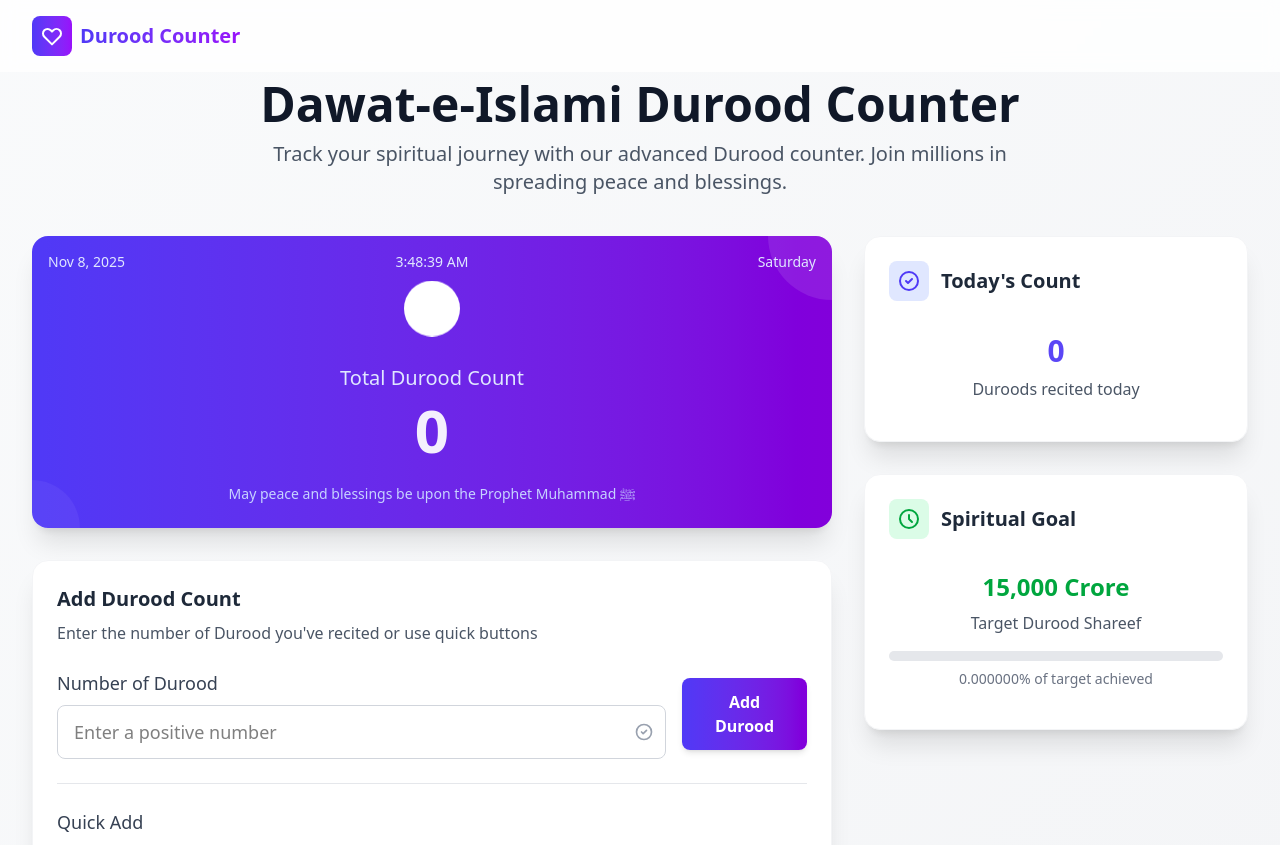
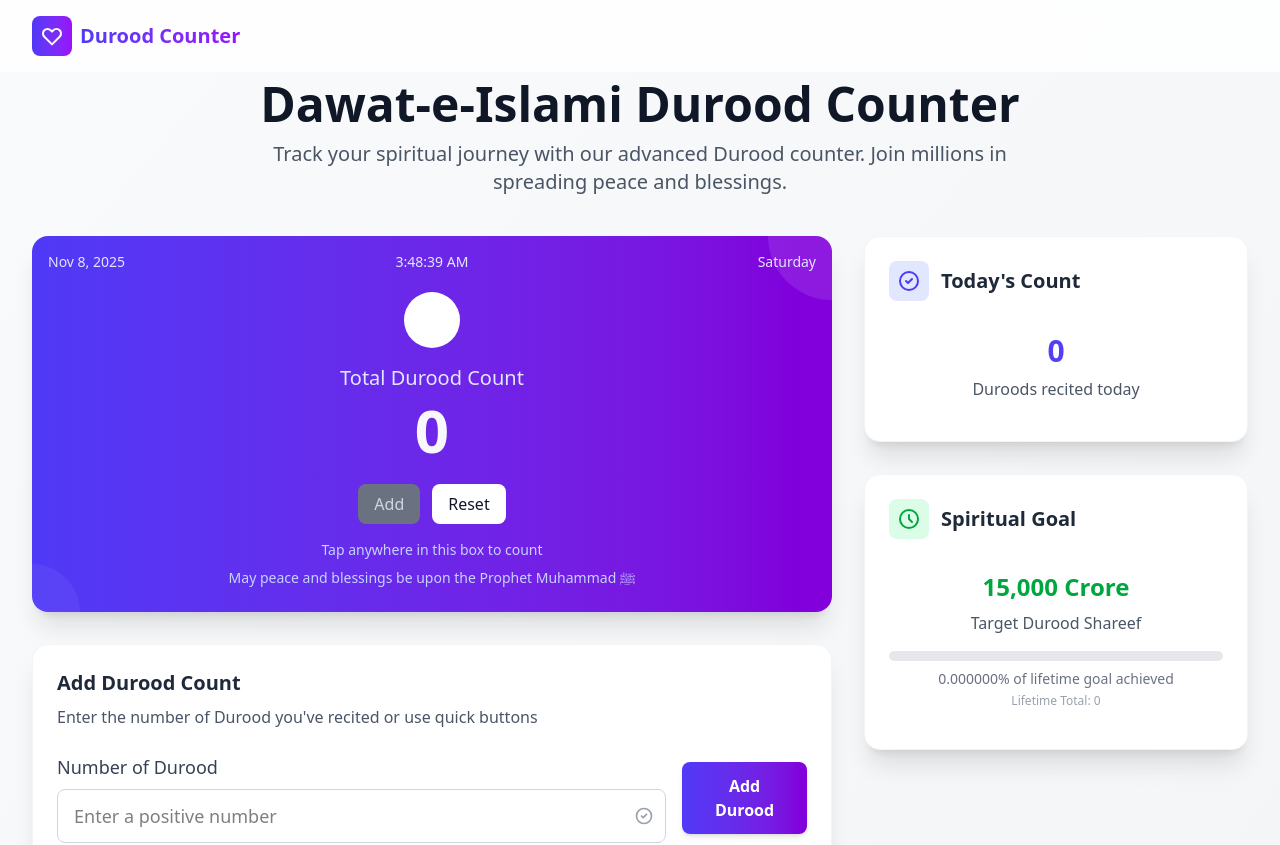
Before and after one commit to mahammadaftab/Dawateislami_app, a React (Vite) app: page / in a window 1280 px wide. Shown: the top 845 px of the page. Built offline with nearby package versions, Linux system fonts and the light colour scheme.

Commit message:
initial update

```diff
--- a/src/App.tsx
+++ b/src/App.tsx
@@ -8,7 +8,7 @@
 import { useDuroodStore } from './hooks/useDuroodStore';
 
 const App = () => {
-  const { totalCount, history, addDurood, editDurood, checkAndResetDaily } = useDuroodStore();
+  const { totalCount, lifetimeTotal, history, addDurood, editDurood, checkAndResetDaily, reset } = useDuroodStore();
 
   // Check for daily reset when the app loads
   useEffect(() => {
@@ -40,7 +40,7 @@
 
                 <div className="grid grid-cols-1 lg:grid-cols-3 gap-8">
                   <div className="lg:col-span-2 animate-slideInLeft animation-delay-100">
-                    <TotalCounter totalCount={totalCount} />
+                    <TotalCounter totalCount={totalCount} onAdd={addDurood} onReset={reset} />
                     <InputModule onAdd={addDurood} />
                   </div>
 
@@ -75,11 +75,14 @@
                         <div className="mt-4 w-full bg-gray-200 rounded-full h-2.5">
                           <div
                             className="bg-green-600 h-2.5 rounded-full transition-all-medium"
-                            style={{ width: `${Math.min(100, (totalCount / 15000000000) * 100)}%` }}
+                            style={{ width: `${Math.min(100, (lifetimeTotal / 15000000000) * 100)}%` }}
                           ></div>
                         </div>
                         <p className="text-sm text-gray-500 mt-2">
-                          {((totalCount / 15000000000) * 100).toFixed(6)}% of target achieved
+                          {((lifetimeTotal / 15000000000) * 100).toFixed(6)}% of lifetime goal achieved
+                        </p>
+                        <p className="text-xs text-gray-400 mt-1">
+                          Lifetime Total: {lifetimeTotal.toLocaleString()}
                         </p>
                       </div>
                     </div>
--- a/src/components/TotalCounter.tsx
+++ b/src/components/TotalCounter.tsx
@@ -4,11 +4,14 @@
 
 interface TotalCounterProps {
   totalCount: number;
+  onAdd: (count: number) => void;
+  onReset: () => void;
 }
 
-const TotalCounter: React.FC<TotalCounterProps> = ({ totalCount }) => {
+const TotalCounter: React.FC<TotalCounterProps> = ({ totalCount, onAdd, onReset }) => {
   const [currentTime, setCurrentTime] = useState(new Date());
-  const [previousCount, setPreviousCount] = useState(totalCount);
+  const [tapCount, setTapCount] = useState(0);
+  const [isTapped, setIsTapped] = useState(false);
 
   useEffect(() => {
     const timer = setInterval(() => {
@@ -17,13 +20,6 @@
 
     return () => clearInterval(timer);
   }, []);
-
-  // Handle count change animation
-  useEffect(() => {
-    if (totalCount !== previousCount) {
-      setPreviousCount(totalCount);
-    }
-  }, [totalCount, previousCount]);
 
   const formatDate = (date: Date): string => {
     return format(date, 'MMM d, yyyy', { locale: enUS });
@@ -37,8 +33,36 @@
     return format(date, 'EEEE', { locale: enUS });
   };
 
+  const handleTap = () => {
+    setIsTapped(true);
+    setTapCount(prev => prev + 1);
+
+    // Reset the tap animation state after a short delay
+    setTimeout(() => {
+      setIsTapped(false);
+    }, 150);
+  };
+
+  const handleAddToHistory = () => {
+    if (tapCount > 0) {
+      onAdd(tapCount);
+      setTapCount(0);
+    }
+  };
+
+  const handleReset = () => {
+    setTapCount(0);
+    // Only reset the tap counter, not the main counters
+  };
+
+  // Display only the tap count, not the main totalCount
+  const displayCount = tapCount;
+
   return (
-    <div className="mb-8 p-6 bg-gradient-to-r from-indigo-600 to-purple-700 rounded-2xl shadow-xl text-white relative overflow-hidden hover-lift animate-scaleIn">
+    <div
+      className={`mb-8 p-6 bg-gradient-to-r from-indigo-600 to-purple-700 rounded-2xl shadow-xl text-white relative overflow-hidden hover-lift animate-scaleIn ${isTapped ? 'scale-95' : 'scale-100'} transition-transform duration-150 cursor-pointer`}
+      onClick={handleTap}
+    >
       {/* Decorative elements */}
       <div className="absolute top-0 right-0 w-32 h-32 bg-white opacity-10 rounded-full -translate-y-16 translate-x-16 transition-all-medium"></div>
       <div className="absolute bottom-0 left-0 w-24 h-24 bg-white opacity-5 rounded-full translate-y-12 -translate-x-12 transition-all-medium"></div>
@@ -55,8 +79,8 @@
       </div>
 
       <div className="text-center pt-8 relative z-10">
-        <div className="flex justify-center mb-4 animate-bounce">
-          <div className="bg-white bg-opacity-20 p-3 rounded-full transition-all-medium hover:scale-110">
+        <div className="flex justify-center mb-4">
+          <div className="bg-white bg-opacity-20 p-3 rounded-full transition-all-medium">
             <svg className="w-8 h-8 text-white" fill="none" stroke="currentColor" viewBox="0 0 24 24" xmlns="http://www.w3.org/2000/svg">
               <path strokeLinecap="round" strokeLinejoin="round" strokeWidth={2} d="M4.318 6.318a4.5 4.5 0 000 6.364L12 20.364l7.682-7.682a4.5 4.5 0 00-6.364-6.364L12 7.636l-1.318-1.318a4.5 4.5 0 00-6.364 0z" />
             </svg>
@@ -65,10 +89,41 @@
 
         <h2 className="text-xl font-medium text-indigo-100 mb-2 animate-fadeIn">Total Durood Count</h2>
         <div className="mt-2 text-5xl md:text-6xl font-bold animate-pulseGentle">
-          {totalCount.toLocaleString()}
+          {displayCount.toLocaleString()}
         </div>
 
-        <div className="mt-6 text-indigo-200 text-sm animate-fadeIn animation-delay-300">
+        {/* Action buttons */}
+        <div className="mt-6 flex flex-col sm:flex-row justify-center gap-3">
+          <button
+            onClick={(e) => {
+              e.stopPropagation();
+              handleAddToHistory();
+            }}
+            disabled={tapCount === 0}
+            className={`px-4 py-2 rounded-lg transition-all-medium transform hover:scale-105 focus:outline-none focus:ring-2 focus:ring-white focus:ring-opacity-50 ${
+              tapCount === 0
+                ? 'bg-gray-500 text-gray-300 cursor-not-allowed'
+                : 'bg-green-500 text-white hover:bg-green-600'
+            }`}
+          >
+            Add
+          </button>
+
+          <button
+            onClick={(e) => {
+              e.stopPropagation();
+              handleReset();
+            }}
+            className="px-4 py-2 bg-white text-gray-900 rounded-lg hover:bg-gray-100 transition-all-medium transform hover:scale-105 focus:outline-none focus:ring-2 focus:ring-white focus:ring-opacity-50 font-medium"
+          >
+            Reset
+          </button>
+        </div>
+
+        <div className="mt-4 text-indigo-200 text-sm animate-fadeIn animation-delay-300">
+          Tap anywhere in this box to count
+        </div>
+        <div className="mt-2 text-indigo-200 text-sm animate-fadeIn animation-delay-300">
           May peace and blessings be upon the Prophet Muhammad ﷺ
         </div>
       </div>
--- a/src/hooks/useDuroodStore.ts
+++ b/src/hooks/useDuroodStore.ts
@@ -4,6 +4,7 @@
 
 interface DuroodState {
   totalCount: number;
+  lifetimeTotal: number;
   history: DuroodEntry[];
   dailyTotals: DailyTotal[];
   lastResetDate: string;
@@ -18,19 +19,43 @@
   return today.toISOString().split('T')[0]; // YYYY-MM-DD format
 };
 
+// Get the last reset date based on Indian time (6:00 AM IST)
+const getLastResetDate = (): string => {
+  const now = new Date();
+  // Convert to Indian time (UTC+5:30)
+  const istTime = new Date(now.getTime() + (5.5 * 60 * 60 * 1000));
+
+  // If current IST time is before 6:00 AM, consider previous day as last reset date
+  if (istTime.getHours() < 6) {
+    const yesterday = new Date(istTime);
+    yesterday.setDate(yesterday.getDate() - 1);
+    return yesterday.toISOString().split('T')[0];
+  }
+
+  return istTime.toISOString().split('T')[0];
+};
+
+// Check if we should reset based on Indian time (6:00 AM IST)
+const shouldReset = (lastResetDate: string): boolean => {
+  const today = getLastResetDate();
+  return today !== lastResetDate;
+};
+
 export const useDuroodStore = create<DuroodState>()(
   persist(
     (set, get) => ({
       totalCount: 0,
+      lifetimeTotal: 0,
       history: [],
       dailyTotals: [],
-      lastResetDate: getTodayDate(),
+      lastResetDate: getLastResetDate(),
 
       checkAndResetDaily: () => {
-        const today = getTodayDate();
         const { lastResetDate, totalCount, dailyTotals } = get();
 
-        if (today !== lastResetDate) {
+        if (shouldReset(lastResetDate)) {
+          const today = getLastResetDate();
+
           // Save previous day's total to history
           // This ensures we store data for every day the app was used
           const updatedDailyTotals = [
@@ -60,6 +85,7 @@
 
           return {
             totalCount: state.totalCount + count,
+            lifetimeTotal: state.lifetimeTotal + count,
             history: [newEntry, ...state.history],
           };
         });
@@ -84,12 +110,19 @@
 
           return {
             totalCount: state.totalCount + countDifference,
+            lifetimeTotal: state.lifetimeTotal + countDifference,
             history: updatedHistory,
           };
         });
       },
 
-      reset: () => set({ totalCount: 0, history: [], dailyTotals: [], lastResetDate: getTodayDate() }),
+      reset: () => set({
+        totalCount: 0,
+        history: [],
+        dailyTotals: [],
+        lastResetDate: getLastResetDate(),
+        // Note: We don't reset lifetimeTotal here as it's a lifetime counter
+      }),
     }),
     {
       name: 'durood-storage',
```
